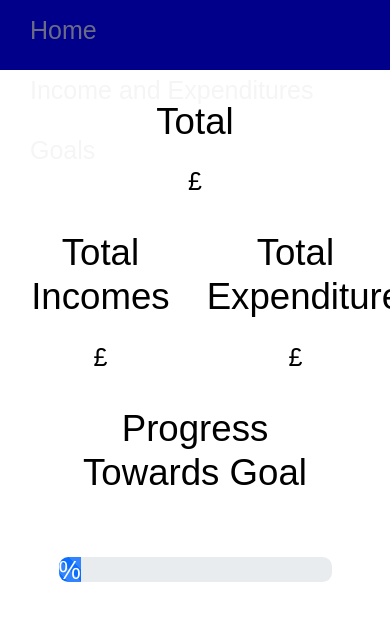
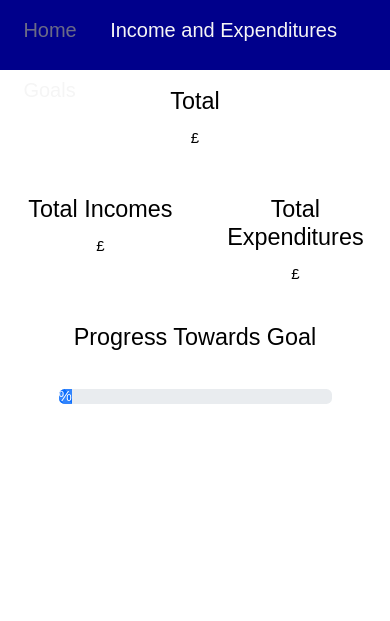
Before and after one commit to tylerbeckb/Budget_tracker, a Python web app: template app/templates/index.html in a window 390 px wide; the page is wider, and only the part inside the window is pictured. Shown: the top 621 px of that part. Run offline with Jinja, Linux system fonts and the light colour scheme; the template is opened without the code that fills it, so the values that code supplies are empty; some libraries are stand-ins or nearby versions.

Commit message:
feat: responsivness

```diff
--- a/app/static/stylesheet.css
+++ b/app/static/stylesheet.css
@@ -51,7 +51,7 @@
 }
 
 .inForm {
-    background-color: rgb(60, 45, 225);
+    background-color: rgb(75, 120, 255);
 }
 
 .exForm {
@@ -127,3 +127,29 @@
 .centre {
     text-align: center;
 }
+
+/* Responsiveness */
+@media only screen and (max-width: 900px) {
+    * {
+        font-size: 15px;
+    }
+
+    nav a {
+        font-size: 20px;
+        padding: 10px;
+        padding-left: 6%;
+    }
+
+    .singleCol {
+        margin-top: 7%;
+    }
+
+    .halfCol {
+        margin-top: 7%;
+        margin-bottom: 5%;
+    }
+
+    .goalBtn {
+        width: 90px;
+    }
+}
```
